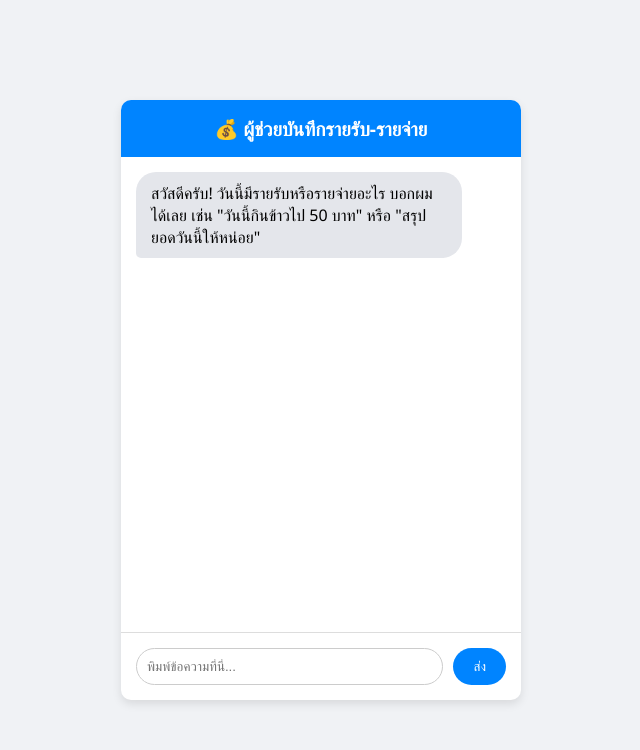
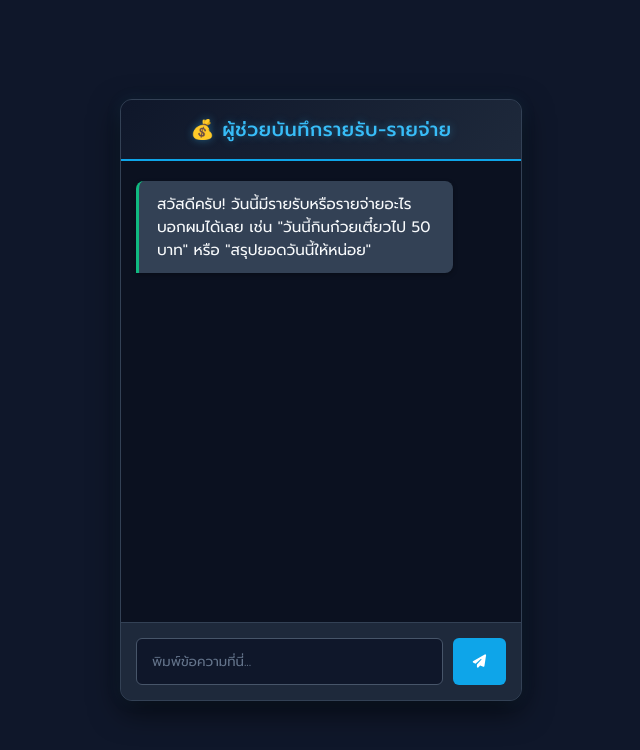
Before and after one commit to ViewNaRak/Income-Expenses, a website: page public/index.html in a window 1280 px wide. Shown: the whole page, without its empty margins (319-959 px from the left). Drawn offline with Linux system fonts and the light colour scheme.

Commit message:
แก้ให้ดูดีขึ้น

```diff
--- a/public/index.html
+++ b/public/index.html
@@ -4,6 +4,8 @@
     <meta charset="UTF-8">
     <meta name="viewport" content="width=device-width, initial-scale=1.0">
     <title>AI Income-Expense Tracker</title>
+    <link href="https://fonts.googleapis.com/css2?family=Prompt:wght@300;400;500;600&display=swap" rel="stylesheet">
+    <link rel="stylesheet" href="https://cdnjs.cloudflare.com/ajax/libs/font-awesome/6.4.0/css/all.min.css">
     <link rel="stylesheet" href="style.css">
 </head>
 <body>
@@ -11,14 +13,18 @@
         <div class="chat-header">
             <h2>💰 ผู้ช่วยบันทึกรายรับ-รายจ่าย</h2>
         </div>
+
         <div class="chat-messages" id="chatMessages">
             <div class="message bot-message">
-                สวัสดีครับ! วันนี้มีรายรับหรือรายจ่ายอะไร บอกผมได้เลย เช่น "วันนี้กินข้าวไป 50 บาท" หรือ "สรุปยอดวันนี้ให้หน่อย"
+                สวัสดีครับ! วันนี้มีรายรับหรือรายจ่ายอะไร บอกผมได้เลย เช่น "วันนี้กินก๋วยเตี๋ยวไป 50 บาท" หรือ "สรุปยอดวันนี้ให้หน่อย"
             </div>
         </div>
+
         <div class="chat-input">
             <input type="text" id="messageInput" placeholder="พิมพ์ข้อความที่นี่..." onkeypress="handleKeyPress(event)">
-            <button onclick="sendMessage()">ส่ง</button>
+            <button onclick="sendMessage()" class="send-btn">
+                <i class="fa-solid fa-paper-plane"></i>
+            </button>
         </div>
     </div>
     <script src="script.js"></script>
--- a/public/script.js
+++ b/public/script.js
@@ -3,12 +3,13 @@ async function sendMessage() {
     const message = input.value.trim();
     if (!message) return;
 
-    // แสดงข้อความฝั่ง User
     appendMessage(message, 'user-message');
     input.value = '';
 
+    const loadingId = 'loading-' + Date.now();
+    appendMessage('⏳ กำลังประมวลผล...', 'bot-message', loadingId);
+
     try {
-        // ส่งข้อความไปที่ Backend ของเรา
         const response = await fetch('/api/chat', {
             method: 'POST',
             headers: { 'Content-Type': 'application/json' },
@@ -17,20 +18,30 @@ async function sendMessage() {
 
         const data = await response.json();
 
-        // แสดงข้อความตอบกลับจาก Bot (n8n)
+        removeMessage(loadingId);
+
         appendMessage(data.reply, 'bot-message');
     } catch (error) {
-        appendMessage('เกิดข้อผิดพลาดในการเชื่อมต่อ', 'bot-message');
+        removeMessage(loadingId);
+        appendMessage('❌ เกิดข้อผิดพลาดในการเชื่อมต่อระบบ', 'bot-message');
     }
 }
 
-function appendMessage(text, className) {
+function appendMessage(text, className, id = null) {
     const chatMessages = document.getElementById('chatMessages');
     const msgDiv = document.createElement('div');
     msgDiv.className = `message ${className}`;
-    msgDiv.textContent = text;
+    if (id) msgDiv.id = id;
+
+    msgDiv.innerHTML = text.replace(/\n/g, '<br>');
+
     chatMessages.appendChild(msgDiv);
-    chatMessages.scrollTop = chatMessages.scrollHeight; // เลื่อนลงมาล่างสุดเสมอ
+    chatMessages.scrollTop = chatMessages.scrollHeight;
+}
+
+function removeMessage(id) {
+    const el = document.getElementById(id);
+    if (el) el.remove();
 }
 
 function handleKeyPress(event) {
--- a/public/style.css
+++ b/public/style.css
@@ -1,83 +1,132 @@
+@import url('https://fonts.googleapis.com/css2?family=Prompt:wght@300;400;500;600&display=swap');
+
 body {
-    font-family: 'Segoe UI', Tahoma, Geneva, Verdana, sans-serif;
-    background-color: #f0f2f5;
+    font-family: 'Prompt', 'Segoe UI', Tahoma, sans-serif;
+    background-color: #0f172a;
     display: flex;
     justify-content: center;
     align-items: center;
     height: 100vh;
     margin: 0;
+    color: #e2e8f0;
 }
 
 .chat-container {
     width: 400px;
     height: 600px;
-    background: white;
-    border-radius: 10px;
-    box-shadow: 0 4px 10px rgba(0,0,0,0.1);
+    background: #1e293b;
+    border-radius: 12px;
+    box-shadow: 0 10px 30px rgba(0, 0, 0, 0.6), 0 0 15px rgba(56, 189, 248, 0.1);
     display: flex;
     flex-direction: column;
     overflow: hidden;
+    border: 1px solid #334155;
 }
 
 .chat-header {
-    background: #0084ff;
-    color: white;
+    background: linear-gradient(135deg, #0f172a, #1e293b);
+    border-bottom: 2px solid #0ea5e9;
+    color: #38bdf8;
     padding: 15px;
     text-align: center;
+    letter-spacing: 0.5px;
 }
 
-.chat-header h2 { margin: 0; font-size: 1.2rem; }
+.chat-header h2 {
+    margin: 0;
+    font-size: 1.2rem;
+    font-weight: 500;
+    text-shadow: 0 0 8px rgba(56, 189, 248, 0.4);
+}
 
 .chat-messages {
     flex: 1;
-    padding: 15px;
+    padding: 20px 15px;
     overflow-y: auto;
     display: flex;
     flex-direction: column;
-    gap: 10px;
+    gap: 12px;
+    background-color: #0b1120;
+}
+
+.chat-messages::-webkit-scrollbar {
+    width: 6px;
+}
+.chat-messages::-webkit-scrollbar-thumb {
+    background-color: #475569;
+    border-radius: 10px;
 }
 
 .message {
-    padding: 10px 15px;
-    border-radius: 20px;
-    max-width: 80%;
+    padding: 12px 18px;
+    border-radius: 8px;
+    max-width: 75%;
     word-wrap: break-word;
+    font-size: 0.95rem;
+    line-height: 1.5;
+    box-shadow: 0 2px 5px rgba(0,0,0,0.3);
 }
 
 .user-message {
-    background: #0084ff;
-    color: white;
+    background: #0ea5e9;
+    color: #ffffff;
     align-self: flex-end;
-    border-bottom-right-radius: 5px;
+    border-bottom-right-radius: 0px;
 }
 
 .bot-message {
-    background: #e4e6eb;
-    color: black;
+    background: #334155;
+    color: #f8fafc;
     align-self: flex-start;
-    border-bottom-left-radius: 5px;
+    border-bottom-left-radius: 0px;
+    border-left: 3px solid #10b981;
 }
 
 .chat-input {
     display: flex;
     padding: 15px;
-    border-top: 1px solid #ddd;
+    background: #1e293b;
+    border-top: 1px solid #334155;
 }
 
 .chat-input input {
     flex: 1;
-    padding: 10px;
-    border: 1px solid #ccc;
-    border-radius: 20px;
+    padding: 12px 15px;
+    background: #0f172a;
+    color: #f8fafc;
+    border: 1px solid #475569;
+    border-radius: 6px;
     outline: none;
+    font-family: 'Prompt', sans-serif;
+    transition: all 0.3s ease;
+}
+
+.chat-input input:focus {
+    border-color: #38bdf8;
+    box-shadow: 0 0 8px rgba(56, 189, 248, 0.3);
+}
+
+.chat-input input::placeholder {
+    color: #64748b;
 }
 
 .chat-input button {
     margin-left: 10px;
-    padding: 10px 20px;
-    background: #0084ff;
+    padding: 12px 20px;
+    background: #0ea5e9;
     color: white;
     border: none;
-    border-radius: 20px;
+    border-radius: 6px;
     cursor: pointer;
+    font-weight: 500;
+    font-family: 'Prompt', sans-serif;
+    transition: background 0.2s, transform 0.1s;
 }
+
+.chat-input button:hover {
+    background: #0284c7;
+}
+
+.chat-input button:active {
+    transform: scale(0.95);
+}
```
Also changed, not shown: 1 other file.
